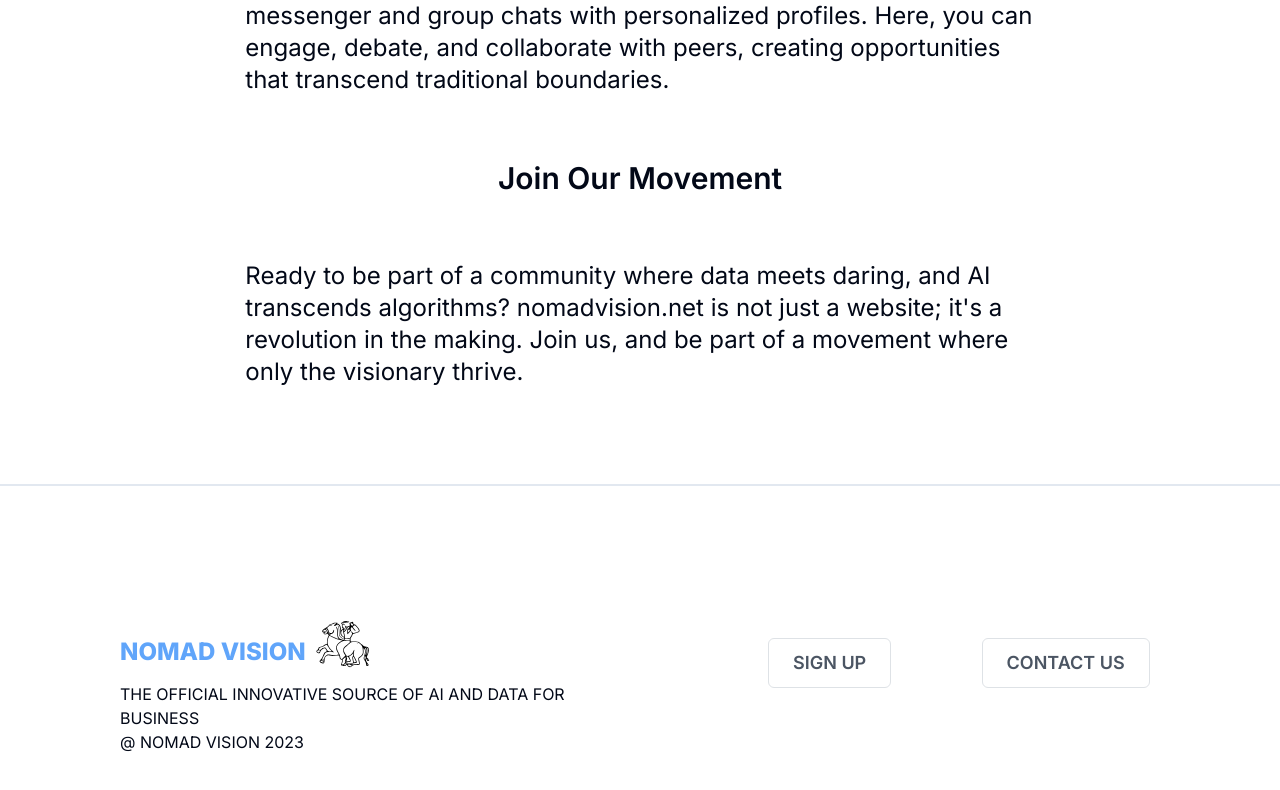
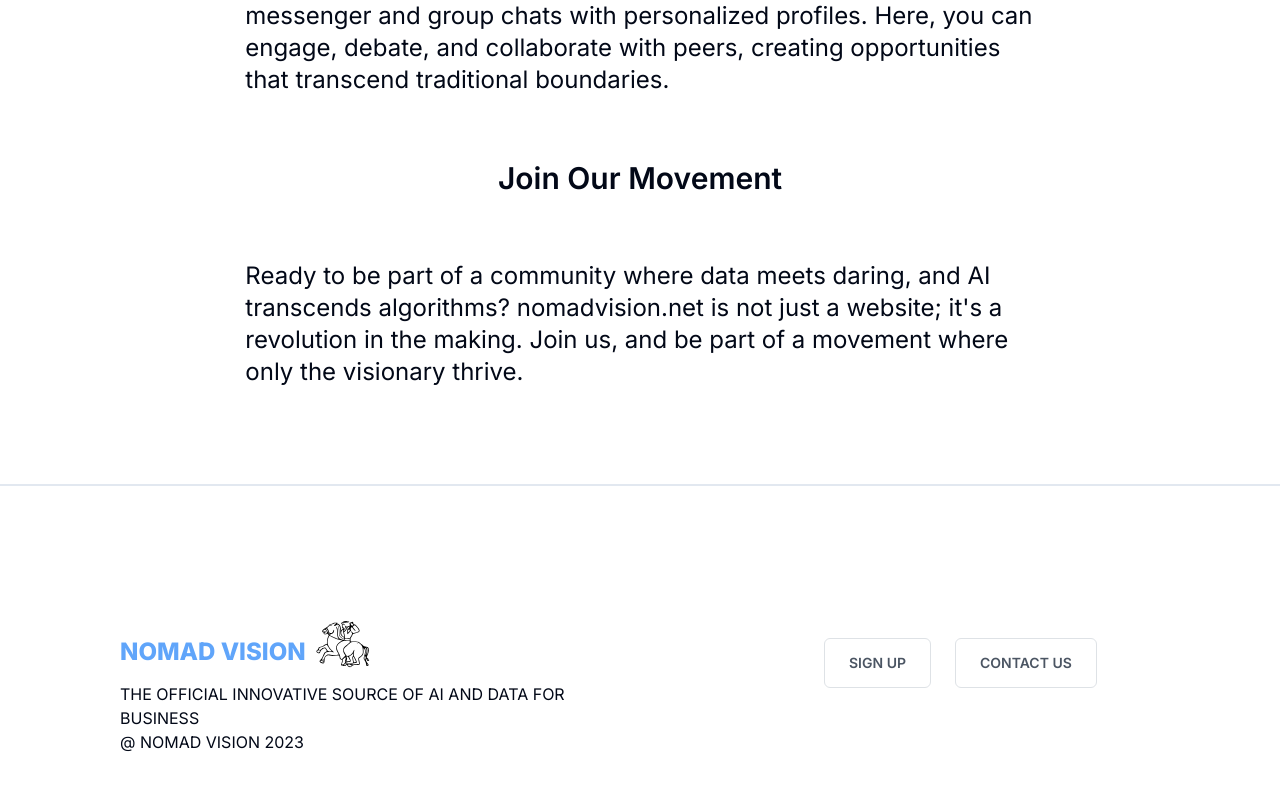
Before and after one commit to Shuridesu/nomadvision.com, a Next.js app: page /about-us in a window 1280 px wide. Shown: the part 1444-2234 px from the top of the page. Built offline with nearby package versions, Linux system fonts and the light colour scheme.

Commit message:
modify button

```diff
--- a/app/components/Footer.tsx
+++ b/app/components/Footer.tsx
@@ -23,14 +23,14 @@ export default function Footer() {
           </p>
         </aside>
         <nav>
-          <div className="grid grid-flow-col mt-6 ms-20">
+          <div className="mt-6 text-sm xl:ms-32">
             <Link href = "/signup" className = "text-gray-600">
-            <Button variant= "outline" className="text-lg py-4 ms-12 font-semibold">SIGN UP</Button>
+            <Button variant= "outline" className="py-4 font-semibold ms-14">SIGN UP</Button>
             </Link>
 
 
             <Link href="mailto:example@example.com?subject=shurikikuti@icloud.com Subject&body=Hello, this is the pre-filled body of the email." className="text-gray-600">
-              <Button variant= "outline" className="text-lg py-4 font-semibold">CONTACT US</Button>
+              <Button variant= "outline" className="py-4 font-semibold ms-4">CONTACT US</Button>
             </Link>
           </div>
         </nav>
--- a/app/components/Hero.tsx
+++ b/app/components/Hero.tsx
@@ -1,20 +1,21 @@
 "use client";
 
+import { Button } from "@/components/ui/button";
 import { Fade } from "react-awesome-reveal";
 
 export default function Hero() {
   return (
     <Fade triggerOnce>
       <div className="relative w-full h-screen bg-[url('/a5.png')] bg-cover bg-right lg:bg-center">
-        <span className="max-w-[600px] sm:max-w-[850px] absolute top-48 right-1/3  text-4xl font-bold text-black ms-10 md:text-6xl text-left bg-gray-200 bg-opacity-40 lg:bg-opacity-0 py-3 px-3 translate-x-14">
+        <span className="flex flex-col max-w-[600px] sm:max-w-[850px] absolute top-48 right-1/3  text-4xl font-bold text-black ms-10 md:text-6xl text-left bg-gray-200 bg-opacity-40 lg:bg-opacity-0 py-3 px-3 translate-x-14">
           <span>
             WHERE <span className="text-blue-900">AI,DATA</span> FOR BUSINESS
             AND <span className="text-blue-900">NETWORKING COMMUNITY</span>{" "}
             CONVERGE
           </span>
-          <button className = "btn btn-disabled w-3/5 h-16 text-center mt-3 text-2xl text-white">
+          <Button className="mt-8 w-1/2 py-7 text-xl font-extrabold bg-sky-900 text-white hover:bg-sky-700">
             JOIN US
-          </button>
+          </Button>
         </span>
       </div>
     </Fade>
```
